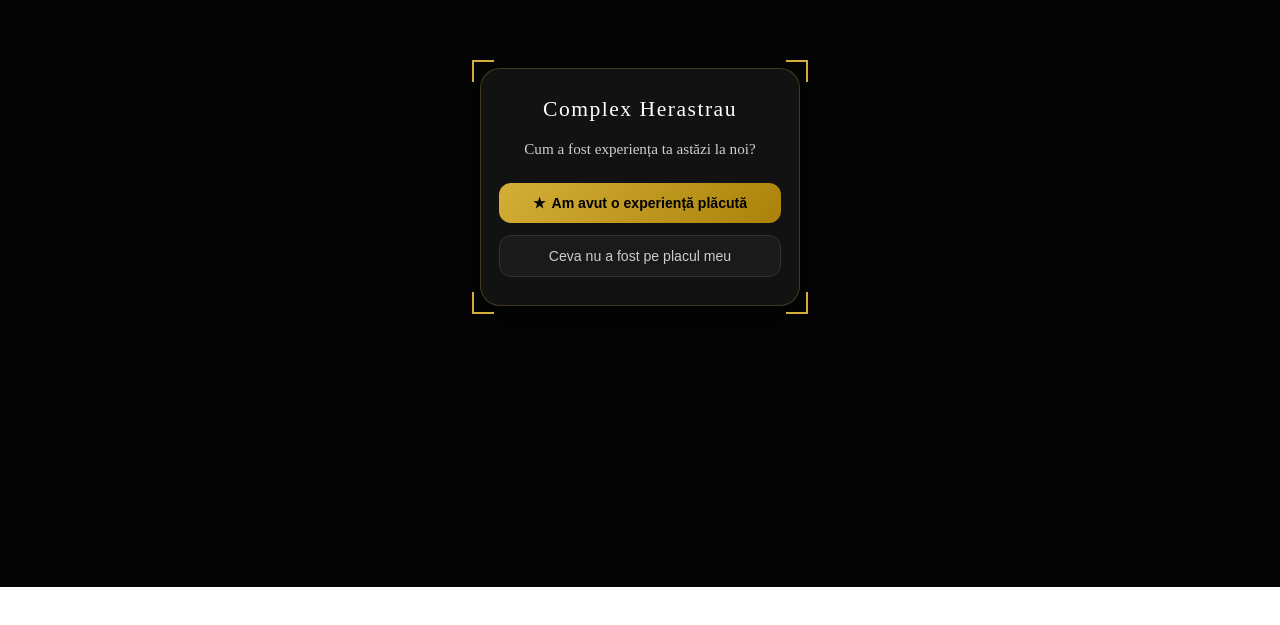
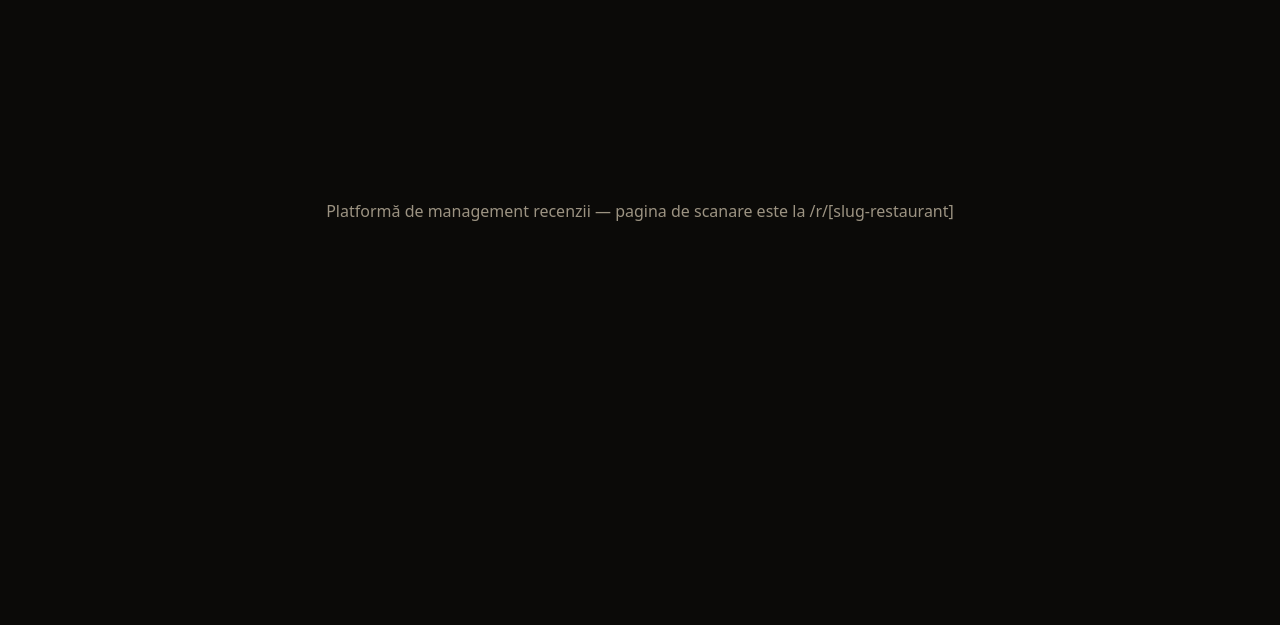
Before and after one commit to Dimiregele/ScanVogue, a Next.js app: page / in a window 1280 px wide. Shown: the part 213-838 px from the top of the page. Before the commit the page ends 800 px from the top, so only its background shows below. Built offline with nearby package versions, Linux system fonts and the light colour scheme.

Commit message:
Update page.tsx

```diff
--- a/app/page.tsx
+++ b/app/page.tsx
@@ -1,177 +1,19 @@
 export default function Home() {
   return (
-    /* Fundalul principal ocupă ecranele tuturor modelelor Samsung/Android */
     <div
       style={{
-        position: "fixed",
-        top: 0,
-        left: 0,
-        right: 0,
-        bottom: 0,
-        width: "100vw",
-        height: "100dvh", // Se adaptează instant când apare/dispare bara de navigare
+        minHeight: "100dvh",
         display: "flex",
+        alignItems: "center",
         justifyContent: "center",
-        alignItems: "center",
-        padding: "16px",
-        boxSizing: "border-box",
-        backgroundColor: "#050505",
-        overflow: "hidden",
+        background: "#0B0A08",
+        color: "#9C9382",
+        fontFamily: "system-ui, sans-serif",
+        textAlign: "center",
+        padding: 24,
       }}
     >
-      {/* Containerul Cardului + Colțurile aurii */}
-      <div
-        style={{
-          position: "relative",
-          width: "100%",
-          maxWidth: "320px", // Puțin mai strâns pentru ecrane de Samsung mai mici
-          boxSizing: "border-box",
-        }}
-      >
-        {/* --- COLȚURILE AURII DECORATIVE --- */}
-        <div
-          style={{
-            position: "absolute",
-            top: "-8px",
-            left: "-8px",
-            width: "20px",
-            height: "20px",
-            borderTop: "2px solid #d4af37",
-            borderLeft: "2px solid #d4af37",
-            pointerEvents: "none",
-            zIndex: 2,
-          }}
-        />
-        <div
-          style={{
-            position: "absolute",
-            top: "-8px",
-            right: "-8px",
-            width: "20px",
-            height: "20px",
-            borderTop: "2px solid #d4af37",
-            borderRight: "2px solid #d4af37",
-            pointerEvents: "none",
-            zIndex: 2,
-          }}
-        />
-        <div
-          style={{
-            position: "absolute",
-            bottom: "-8px",
-            left: "-8px",
-            width: "20px",
-            height: "20px",
-            borderBottom: "2px solid #d4af37",
-            borderLeft: "2px solid #d4af37",
-            pointerEvents: "none",
-            zIndex: 2,
-          }}
-        />
-        <div
-          style={{
-            position: "absolute",
-            bottom: "-8px",
-            right: "-8px",
-            width: "20px",
-            height: "20px",
-            borderBottom: "2px solid #d4af37",
-            borderRight: "2px solid #d4af37",
-            pointerEvents: "none",
-            zIndex: 2,
-          }}
-        />
-
-        {/* --- CARDUL PROPRIU-ZIS --- */}
-        <main
-          style={{
-            position: "relative",
-            zIndex: 1,
-            width: "100%",
-            padding: "28px 18px",
-            borderRadius: "20px",
-            backgroundColor: "#121212",
-            border: "1px solid rgba(212, 175, 55, 0.25)",
-            boxSizing: "border-box",
-            display: "flex",
-            flexDirection: "column",
-            alignItems: "center",
-            textAlign: "center",
-            boxShadow: "0 10px 30px rgba(0, 0, 0, 0.9)",
-          }}
-        >
-          {/* Titlu Restaurant */}
-          <h1
-            style={{
-              color: "#ffffff",
-              fontFamily: "serif",
-              fontSize: "1.35rem",
-              letterSpacing: "1.5px",
-              marginTop: 0,
-              marginBottom: "16px",
-              fontWeight: "normal",
-            }}
-          >
-            Complex Herastrau
-          </h1>
-
-          {/* Întrebare */}
-          <p
-            style={{
-              color: "#d0d0d0",
-              fontSize: "0.95rem",
-              lineHeight: "1.4",
-              marginTop: 0,
-              marginBottom: "24px",
-            }}
-          >
-            Cum a fost experiența ta astăzi la noi?
-          </p>
-
-          {/* Container Butoane */}
-          <div style={{ width: "100%", display: "flex", flexDirection: "column", gap: "12px" }}>
-
-            {/* Buton 1 - Pozitiv */}
-            <button
-              style={{
-                width: "100%",
-                padding: "12px",
-                borderRadius: "12px",
-                border: "none",
-                background: "linear-gradient(135deg, #d4af37 0%, #aa820a 100%)",
-                color: "#000000",
-                fontWeight: "600",
-                fontSize: "0.88rem",
-                cursor: "pointer",
-                display: "flex",
-                alignItems: "center",
-                justifyContent: "center",
-                gap: "6px",
-              }}
-            >
-              <span>★</span> Am avut o experiență plăcută
-            </button>
-
-            {/* Buton 2 - Negativ */}
-            <button
-              style={{
-                width: "100%",
-                padding: "12px",
-                borderRadius: "12px",
-                border: "1px solid #333333",
-                background: "#1a1a1a",
-                color: "#cccccc",
-                fontWeight: "500",
-                fontSize: "0.88rem",
-                cursor: "pointer",
-              }}
-            >
-              Ceva nu a fost pe placul meu
-            </button>
-
-          </div>
-        </main>
-      </div>
+      <p>Platformă de management recenzii — pagina de scanare este la /r/[slug-restaurant]</p>
     </div>
   );
 }
```
